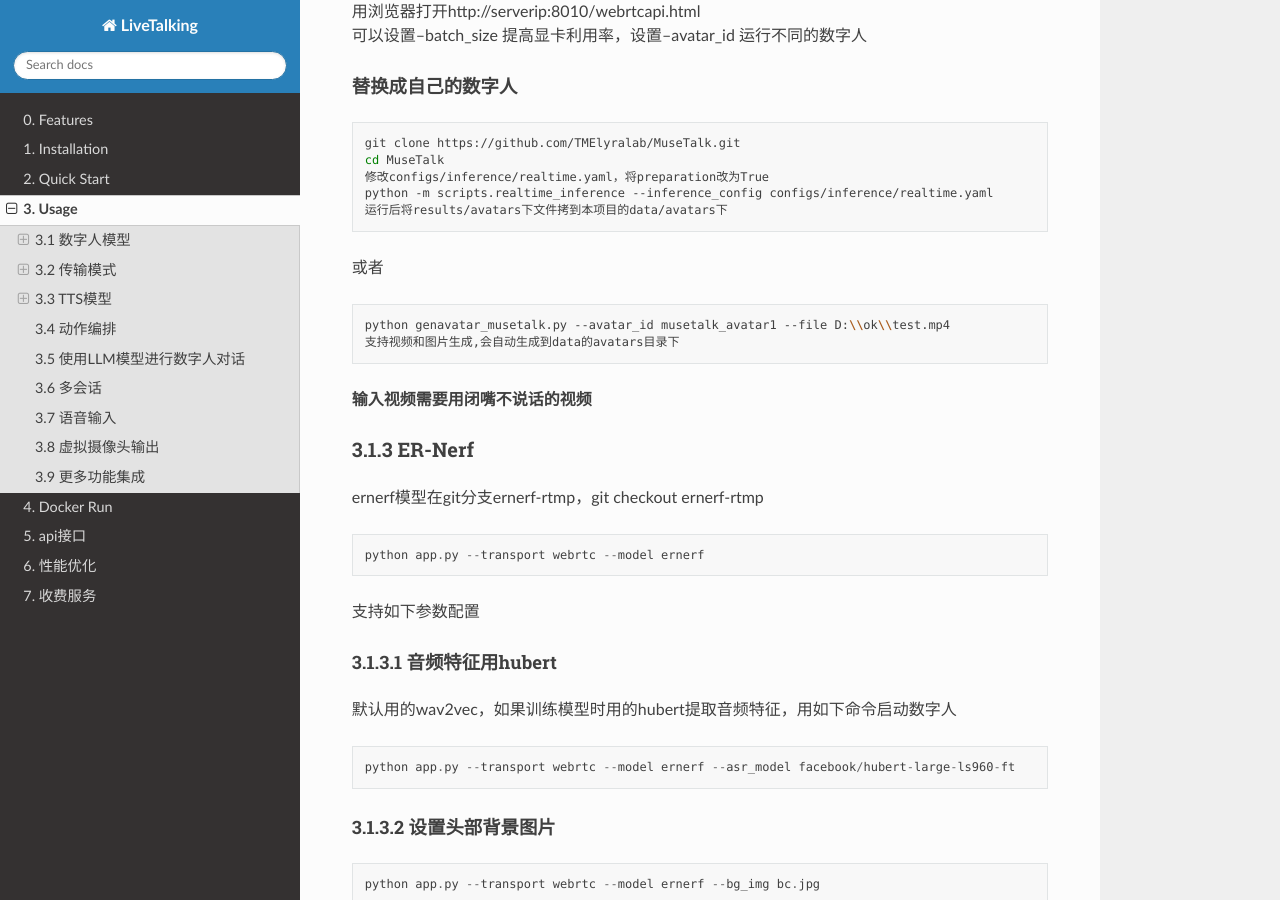
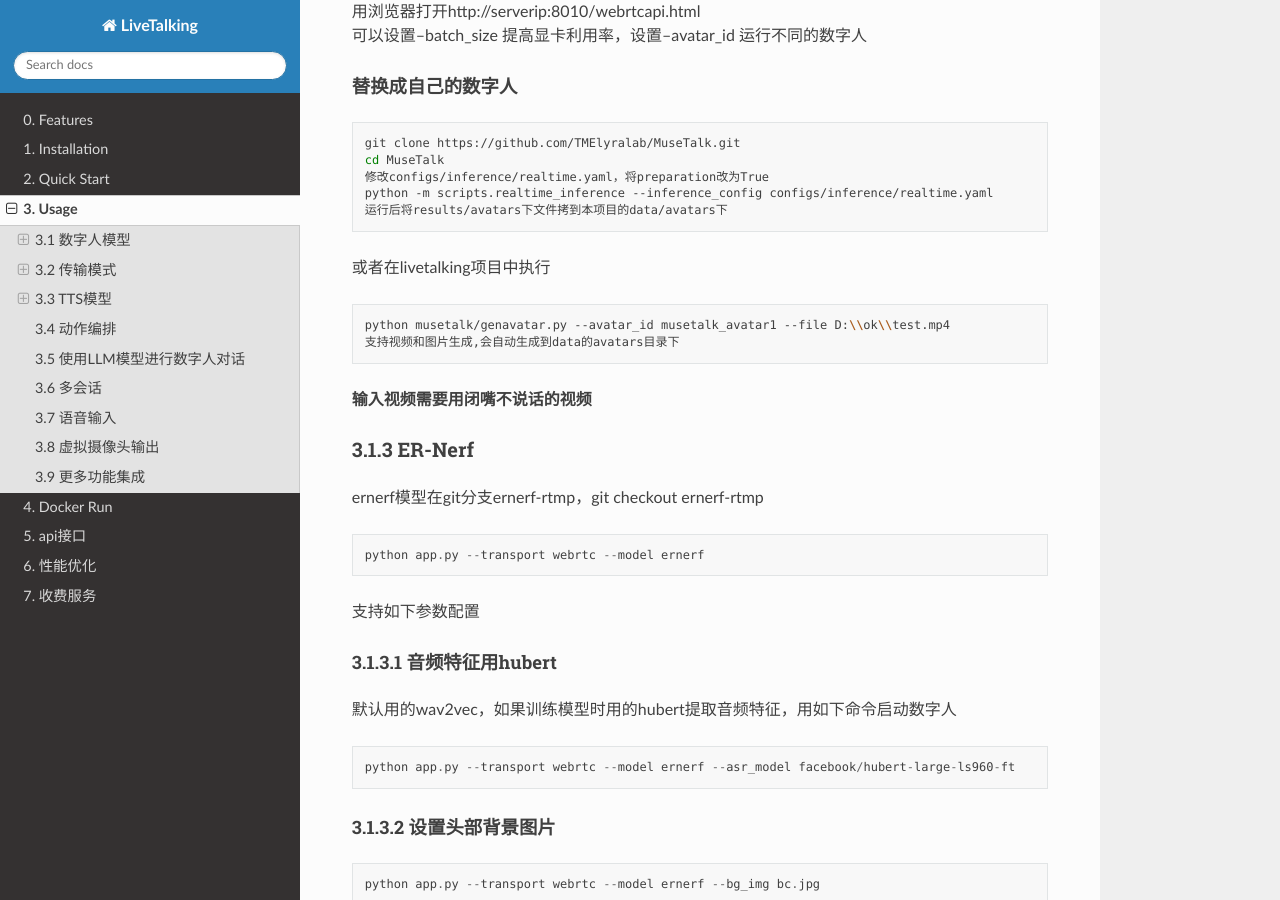
Before and after one commit to lipku/livetalking-doc, a Sphinx documentation site: the page built from docs/source/usage.md, in a window 1280 px wide and 900 px high, scrolled down 1300 px. Built offline with Sphinx 7.4.7 and the Read the Docs theme 3.1.0, drawn with Linux system fonts in a browser that asks for light colours.

Commit message:
update doc

````diff
--- a/docs/source/usage.md
+++ b/docs/source/usage.md
@@ -51,9 +51,9 @@ cd MuseTalk
 python -m scripts.realtime_inference --inference_config configs/inference/realtime.yaml
 运行后将results/avatars下文件拷到本项目的data/avatars下
 ```
-或者
+或者在livetalking项目中执行
 ```bash
-python genavatar_musetalk.py --avatar_id musetalk_avatar1 --file D:\\ok\\test.mp4
+python musetalk/genavatar.py --avatar_id musetalk_avatar1 --file D:\\ok\\test.mp4
 支持视频和图片生成,会自动生成到data的avatars目录下
 ```
 **输入视频需要用闭嘴不说话的视频**
````
